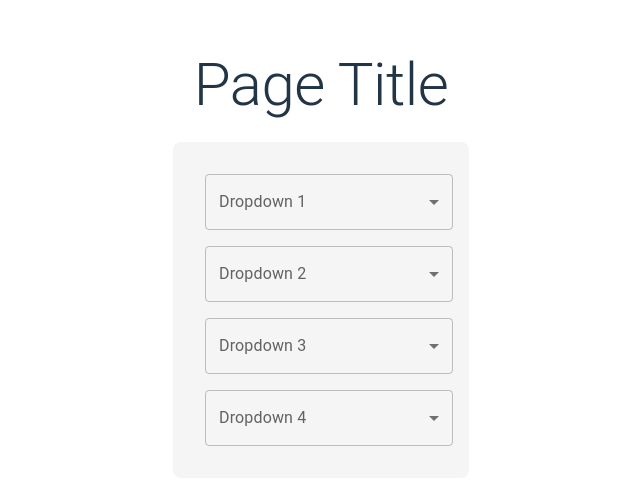
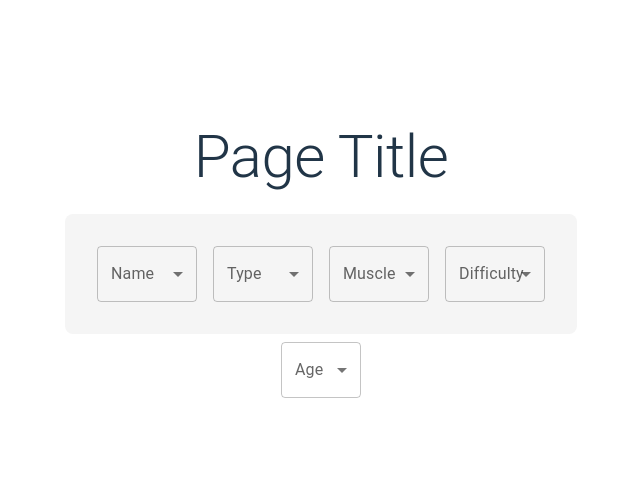
Before and after one commit to Youssef-Serag/Workout, a React (Vite) app in the folder Workout/: page / in a window 1280 px wide. Shown: the part 137-622 px from the top of the page, without its empty margins (319-959 px from the left). Built offline with nearby package versions, Linux system fonts and the light colour scheme.

Commit message:
Was able to get the dropdown menu to how I want it to react

```diff
--- a/Workout/src/App.jsx
+++ b/Workout/src/App.jsx
@@ -1,9 +1,8 @@
-import { useState } from 'react'
+import React from 'react'
 import MainPage from './Pages/WorkoutPage'
 import './App.css'
 
 function App() {
-  const [count, setCount] = useState(0)
 
   return (
     <div>
--- a/Workout/src/Pages/WorkoutPage.jsx
+++ b/Workout/src/Pages/WorkoutPage.jsx
@@ -6,6 +6,7 @@ const MainPage = () => {
   const [dropdownValue2, setDropdownValue2] = useState('');
   const [dropdownValue3, setDropdownValue3] = useState('');
   const [dropdownValue4, setDropdownValue4] = useState('');
+  const [dropdownValue5, setDropdownValue5] = useState('');
 
   return (
     <Container>
@@ -13,14 +14,15 @@ const MainPage = () => {
         Page Title
       </Typography>
 
-      <Box sx={{ backgroundColor: '#f5f5f5', padding: 3, borderRadius: 2 }}>
-        <FormControl fullWidth sx={{ m: 1 }}>
-          <InputLabel id="dropdown1-label">Dropdown 1</InputLabel>
+      <Box sx={{ backgroundColor: '#f5f5f5', padding: 3, borderRadius: 2, display: 'flex'}} autoWidth>
+        <FormControl  sx={{ m: 1, minWidth: 100, flexGrow: 1 }}>
+          <InputLabel id="dropdown1-label">Name</InputLabel>
           <Select
             labelId="dropdown1-label"
             value={dropdownValue1}
             label="Dropdown 1"
             onChange={(e) => setDropdownValue1(e.target.value)}
+            autoWidth
           >
             {/* Populate with menu items */}
             <MenuItem value={10}>Option 1</MenuItem>
@@ -28,13 +30,14 @@ const MainPage = () => {
           </Select>
         </FormControl>
 
-        <FormControl fullWidth sx={{ m: 1 }}>
-          <InputLabel id="dropdown2-label">Dropdown 2</InputLabel>
+        <FormControl  sx={{ m: 1, minWidth: 100, flexGrow: 1 }}>
+          <InputLabel id="dropdown2-label">Type</InputLabel>
           <Select
             labelId="dropdown2-label"
             value={dropdownValue2}
             label="Dropdown 2"
             onChange={(e) => setDropdownValue2(e.target.value)}
+            autoWidth
           >
             {/* Populate with menu items */}
             <MenuItem value={10}>Option 1</MenuItem>
@@ -42,13 +45,14 @@ const MainPage = () => {
           </Select>
         </FormControl>
 
-        <FormControl fullWidth sx={{ m: 1 }}>
-          <InputLabel id="dropdown3-label">Dropdown 3</InputLabel>
+        <FormControl  sx={{ m: 1, minWidth: 100, flexGrow: 1 }}>
+          <InputLabel id="dropdown3-label">Muscle</InputLabel>
           <Select
             labelId="dropdown3-label"
             value={dropdownValue3}
             label="Dropdown 3"
             onChange={(e) => setDropdownValue3(e.target.value)}
+            autoWidth
           >
             {/* Populate with menu items */}
             <MenuItem value={10}>Option 1</MenuItem>
@@ -56,13 +60,14 @@ const MainPage = () => {
           </Select>
         </FormControl>
 
-        <FormControl fullWidth sx={{ m: 1 }}>
-          <InputLabel id="dropdown4-label">Dropdown 4</InputLabel>
+        <FormControl  sx={{ m: 1, minWidth: 100, flexGrow: 1 }}>
+          <InputLabel id="dropdown4-label">Difficulty</InputLabel>
           <Select
             labelId="dropdown4-label"
             value={dropdownValue4}
             label="Dropdown 4"
             onChange={(e) => setDropdownValue4(e.target.value)}
+            autoWidth
           >
             {/* Populate with menu items */}
             <MenuItem value={10}>Option 1</MenuItem>
@@ -70,6 +75,26 @@ const MainPage = () => {
           </Select>
         </FormControl>
       </Box>
+      <div>
+      <FormControl sx={{ m: 1, minWidth: 80 }}>
+        <InputLabel id="demo-simple-select-autowidth-label">Age</InputLabel>
+        <Select
+          labelId="demo-simple-select-autowidth-label"
+          id="demo-simple-select-autowidth"
+          value={dropdownValue5}
+          onChange={(e) => setDropdownValue5(e.target.value)}
+          autoWidth
+          label="Age"
+        >
+          <MenuItem value="">
+            <em>None</em>
+          </MenuItem>
+          <MenuItem value={10}>Twenty</MenuItem>
+          <MenuItem value={21}>Twenty one</MenuItem>
+          <MenuItem value={22}>Twenty one and a half</MenuItem>
+        </Select>
+      </FormControl>
+    </div>
     </Container>
   );
 };
```
Also changed, not shown: Workout/src/Components/EmptyPage.jsx (added, +12 -0 lines).
